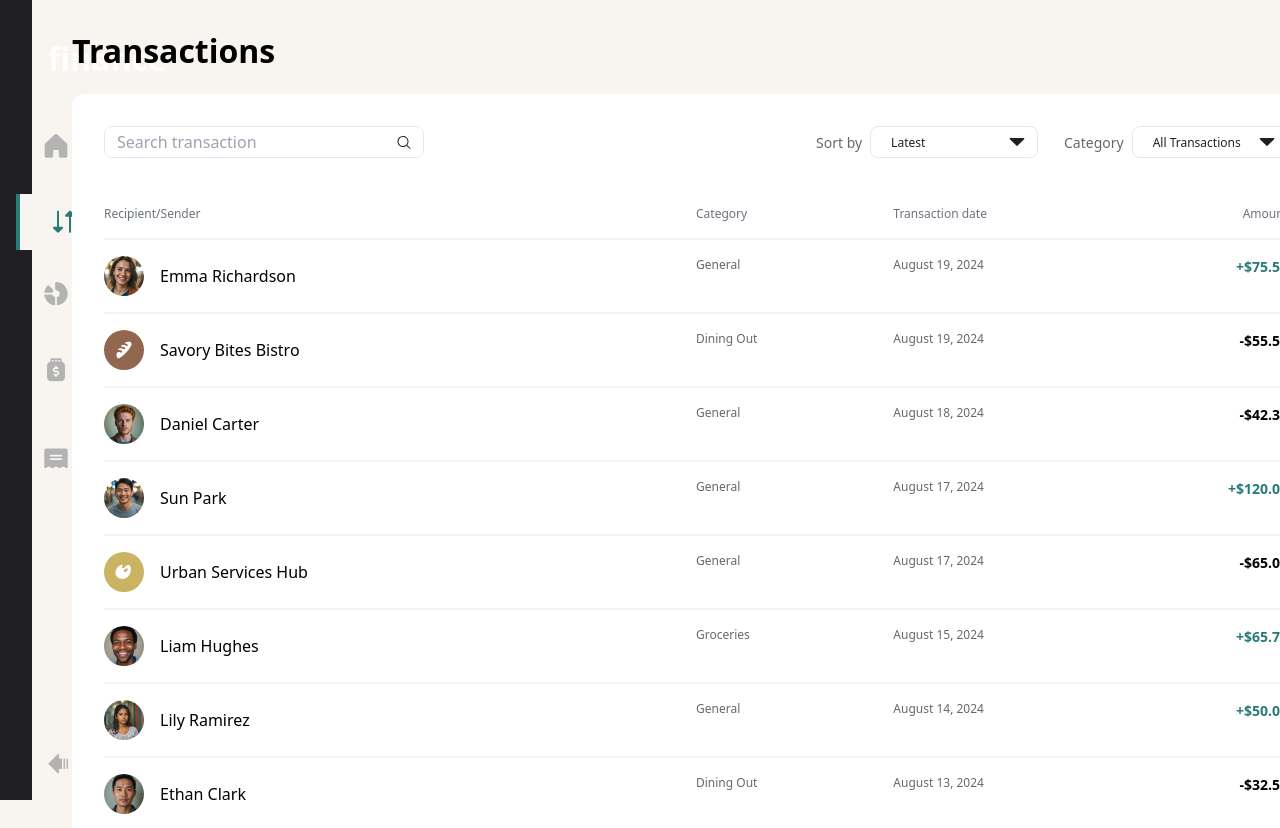
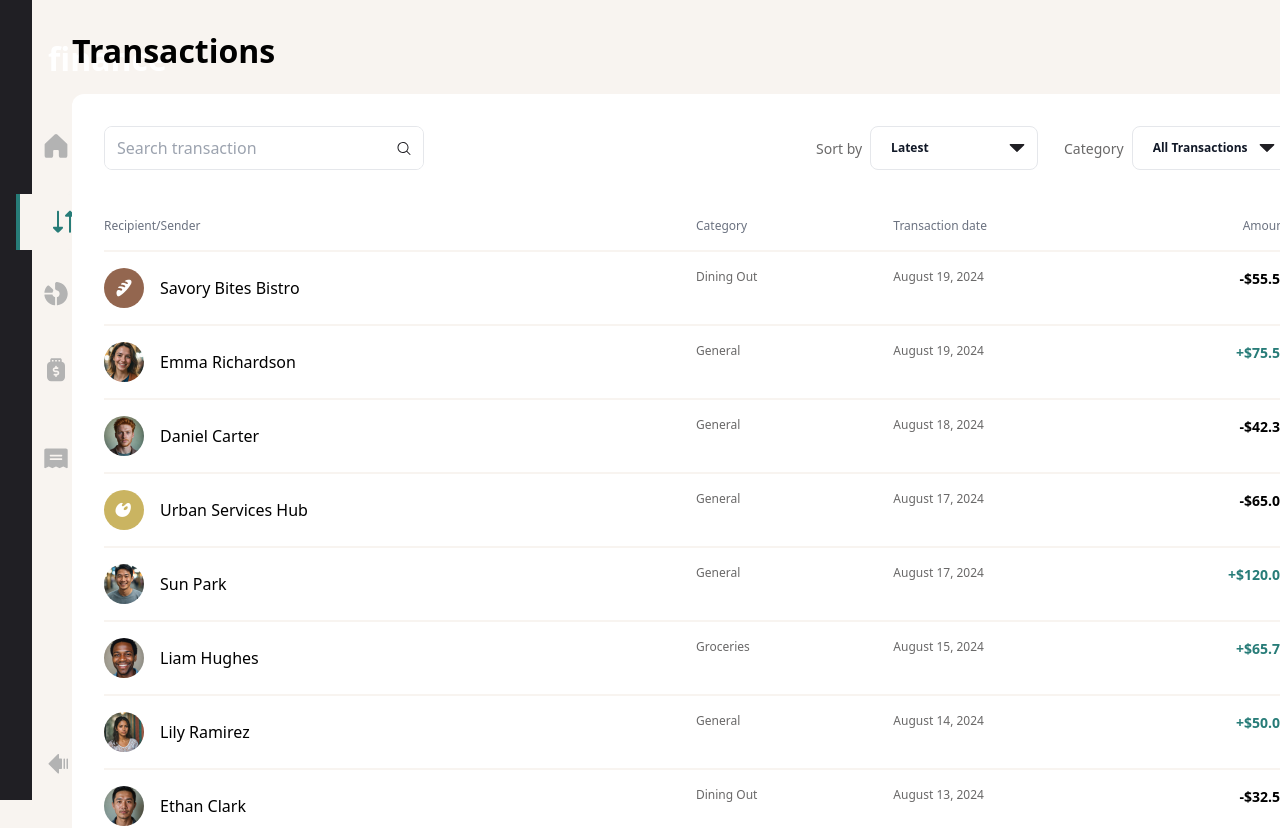
Before and after one commit to RicardoAymay/personal-finance, a Next.js app: page /transactions in a window 1280 px wide. Shown: the top 828 px of the page. Built offline with nearby package versions, Linux system fonts and the light colour scheme.

Commit message:
transactions page sorting and filtering solved

```diff
--- a/src/app/transactions/page.tsx
+++ b/src/app/transactions/page.tsx
@@ -36,7 +36,7 @@ const TransactionsPage = () => {
                             <TransactionSelect selectTitle='Category' imgSrc={caretDown} iterateOver={categoryList} sortBy={sortBy} setSortBy={setSortBy} category={category} setCategory={setCategory}/>
                         </div>
                     </header>
-                    <TransactionUL />
+                    <TransactionUL sortBy={sortBy} category={category} />
                 </div>
             </main>
         </div>
--- a/src/app/transactionsComponents/TransactionSelect.tsx
+++ b/src/app/transactionsComponents/TransactionSelect.tsx
@@ -16,8 +16,6 @@ interface TransactionSelectProps {
 
 const TransactionSelect = ({ iterateOver, selectTitle, imgSrc, sortBy, category, setSortBy, setCategory }: TransactionSelectProps) => {
 
-  ;
-
         const handleChange = (e: React.ChangeEvent<HTMLSelectElement>) => {
             const value = e.target.value
             if (selectTitle === "Sort by") {
@@ -28,19 +26,20 @@ const TransactionSelect = ({ iterateOver, selectTitle, imgSrc, sortBy, category,
             console.log("Selected:", value)
           }
 
+          const getBold = sortBy? sortBy : category
     return (
-        <label htmlFor="transactionSort" className="text-preset-4 relative items-center flex text-grey-500 w-56">
+        <label htmlFor="transactionSort" className="text-preset-4 relative flex  items-center text-grey-500 w-56">
           <p className="left-0 me-2">{selectTitle}</p>
-          <div className="flex border rounded-lg overflow-hidden relative right-0 bg-none h-8 w-3/4 text-xs text-grey-900">
+          <div className="flex border rounded-lg overflow-hidden relative right-0 bg-none h-11 w-3/4 text-xs text-grey-900">
             <select
               id="transactionSort"
-              className="w-full rounded-lg px-250 py-100 mr-100 bg-transparent appearance-none"
+              className="w-full rounded-lg px-250 py-100 mr-100 bg-transparent appearance-none text-gray-900 font-semibold"
               data-select={selectTitle}
               value={selectTitle === "Sort by" ? sortBy : category}
               onChange={handleChange}
             >
               {iterateOver.map((item) => (
-                <option key={item} value={item}>
+                <option key={item} value={item} className={getBold === item? "font-bold" : "font-normal"}>
                   {item}
                 </option>
               ))}
--- a/src/app/transactionsComponents/TransactionUL.tsx
+++ b/src/app/transactionsComponents/TransactionUL.tsx
@@ -1,46 +1,89 @@
 import Image from 'next/image'
 import React, { useState } from 'react'
 import data from "../../data.json"
-import { Carets } from './CaretsComponent';
-const TransactionUL = () => {
+import { Carets } from './CaretsComponent'
+import { CategoryOption, SortOption } from '../transactions/page';
+
+type TransactionULProps = {
+  sortBy: SortOption;
+  category: CategoryOption;
+};
+
+const TransactionUL: React.FC<TransactionULProps> = ({ sortBy, category }) => {
+    const [page, setPage] = useState<number>(1);
+    const itemsPerPage = 10;
+
+    const filteredTransactions = category === "All Transactions"
+      ? data.transactions
+      : data.transactions.filter(tx => tx.category === category);
+
+    const sortedTransactions = [...filteredTransactions]; // copy array to avoid mutating original
+    console.log("Filtered transactions:", filteredTransactions);
+    console.log("Sorted transactions:", sortedTransactions);
+
+    switch (sortBy) {
+      case "Latest":
+
+        sortedTransactions.sort((a, b) => new Date(b.date).getTime() - new Date(a.date).getTime());
+        break;
+      case "Oldest":
+
+        sortedTransactions.sort((a, b) => new Date(a.date).getTime() - new Date(b.date).getTime());
+        break;
+      case "A to Z":
+
+        sortedTransactions.sort((a, b) => a.name.localeCompare(b.name));
+        break;
+      case "Z to A":
+
+        sortedTransactions.sort((a, b) => b.name.localeCompare(a.name));
+        break;
+      case "Highest":
+
+        sortedTransactions.sort((a, b) => b.amount - a.amount);
+        break;
+      case "Lowest":
+
+        sortedTransactions.sort((a, b) => a.amount - b.amount);
+        break;
+    }
+
+    const numberOfPages = Math.ceil(sortedTransactions.length / itemsPerPage);
+    const dataSliceStart = (page - 1) * itemsPerPage;
+    const dataSliceEnd = dataSliceStart + itemsPerPage;
+    const paginatedTransactions = sortedTransactions.slice(dataSliceStart, dataSliceEnd);
+
 
     function formatDate(dateToformat: string) {
         const date = new Date(dateToformat);
-        const formattedDate = date.toLocaleDateString("en-US", {
+        return date.toLocaleDateString("en-US", {
             day: "numeric",
             month: "long",
             year: "numeric",
         });
-        return formattedDate
     }
 
-    function formattedCurrency(number: number, decimals: number) {
+    function formattedCurrency(amount: number, decimals: number) {
         const USDollar = new Intl.NumberFormat('en-US', {
             style: 'currency',
             currency: 'USD',
             maximumFractionDigits: decimals,
         });
-        return USDollar.format(number);
+        return USDollar.format(amount);
     }
 
-    function handleAddPage(){
-        if(page < numberOfPages){
-            setPage(page+1)
-        }
-    }
-    function handleSubtractPage(){
-        if(page > 1){
-            setPage(page -1)
+    function handleAddPage() {
+        if (page < numberOfPages) {
+            setPage(page + 1);
         }
     }
 
+    function handleSubtractPage() {
+        if (page > 1) {
+            setPage(page - 1);
+        }
+    }
 
-    console.log(data.transactions)
-    const [page, setPage] = useState<number>(1)
-    const numberOfPages = Math.ceil(data.transactions.length/10)
-    const itemsPerPage = 10;
-    const dataSliceStart = (page - 1) * itemsPerPage;
-    const dataSliceEnd = dataSliceStart + itemsPerPage;
     return (
         <div className='grid grid-cols-6 w-full my-200 justify-between'>
             <div className='w-full mt-400 grid grid-cols-6 col-span-full text-gray-500 text-xs'>
@@ -51,55 +94,77 @@ const TransactionUL = () => {
             </div>
 
             <ul className="w-full col-span-6">
-                {data.transactions.slice(dataSliceStart, dataSliceEnd).map((item) => (
-                    <React.Fragment key={item.date}>
+                {paginatedTransactions.map((item) => (
+                    <React.Fragment key={item.date + item.name + item.amount}>
                         <hr className="my-200 border border-beige-100"></hr>
                         <li className="grid grid-cols-6">
                             <div className='flex col-span-3'>
                                 <figure className="flex items-center">
-                                    <Image className="rounded-full" src={item.avatar} width={40} height={40} alt="Picture to who or from who you sent/received your money" />
+                                    <Image
+                                      className="rounded-full"
+                                      src={item.avatar}
+                                      width={40}
+                                      height={40}
+                                      alt="Picture to who or from who you sent/received your money"
+                                    />
                                 </figure>
                                 <figcaption className="flex items-center flex-1 ms-4 text-preset-3">
                                     {item.name}
                                 </figcaption>
                             </div>
-
                             <p className="text-preset-5 text-grey-500 w-32">
                                 {item.category}
                             </p>
                             <p className="text-preset-5 text-grey-500">
                                 {formatDate(item.date)}
                             </p>
-                            <p className={item.amount > 0 ? "text-preset-4-bold text-secondary-green text-right" : "text-preset-4-bold text-right"}>
-                                {item.amount > 0 ? "+" : ""}{formattedCurrency(item.amount, 2)}
+                            <p className={item.amount > 0
+                              ? "text-preset-4-bold text-secondary-green text-right"
+                              : "text-preset-4-bold text-right"}
+                            >
+                                {item.amount > 0 ? "+" : ""}
+                                {formattedCurrency(item.amount, 2)}
                             </p>
-
                         </li>
-
                     </React.Fragment>
                 ))}
             </ul>
+
             <div className="w-full flex justify-between col-span-6 pt-300">
-                <button onClick={handleSubtractPage} className="flex border rounded-lg w-24 justify-center h-10 items-center space-x-150">
+                <button
+                  onClick={handleSubtractPage}
+                  className="flex border rounded-lg w-24 justify-center h-10 items-center space-x-150"
+                >
                     <Carets svgName="caretLeft" heightSvg={12} widthSvg={16} />
                     <p>Prev</p>
                 </button>
 
                 <div className='flex gap-100'>
                     {Array.from({ length: numberOfPages }, (_, i) => (
-                        <button key={i + 1} onClick={()=> setPage(i+1)}  className={i+1 === page? "h-10 w-10 rounded-lg p-200 border flex items-center bg-gray-900 text-white" :"h-10 w-10 rounded-lg p-200 border flex items-center"}>
+                        <button
+                          key={i + 1}
+                          onClick={() => setPage(i + 1)}
+                          className={
+                            i + 1 === page
+                              ? "h-10 w-10 rounded-lg p-200 border flex items-center bg-gray-900 text-white"
+                              : "h-10 w-10 rounded-lg p-200 border flex items-center"
+                          }
+                        >
                             {i + 1}
                         </button>
                     ))}
                 </div>
 
-                <button onClick={handleAddPage} className="flex border rounded-lg w-24 justify-center h-10 items-center space-x-150">
+                <button
+                  onClick={handleAddPage}
+                  className="flex border rounded-lg w-24 justify-center h-10 items-center space-x-150"
+                >
                     <p>Next</p>
                     <Carets svgName="caretRight" heightSvg={12} widthSvg={16} />
                 </button>
             </div>
         </div>
-    )
+    );
 }
 
-export default TransactionUL
+export default TransactionUL;
```
